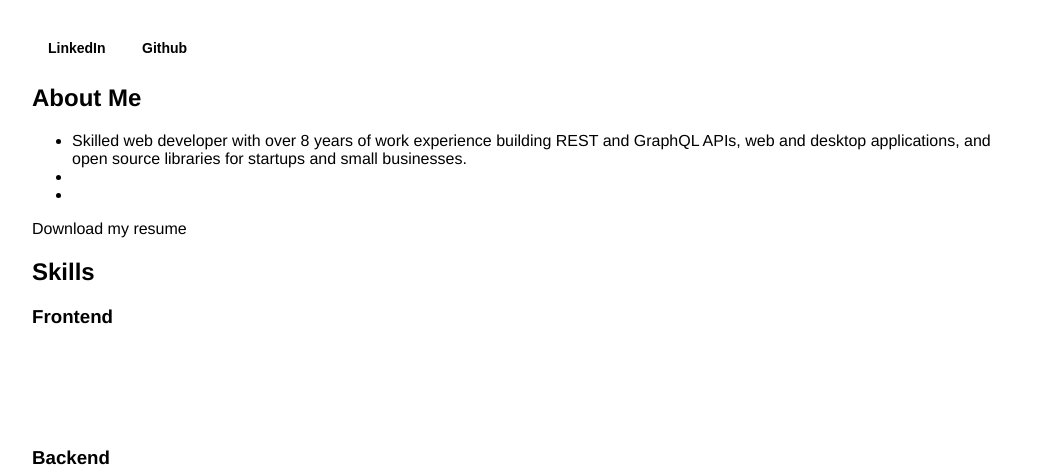
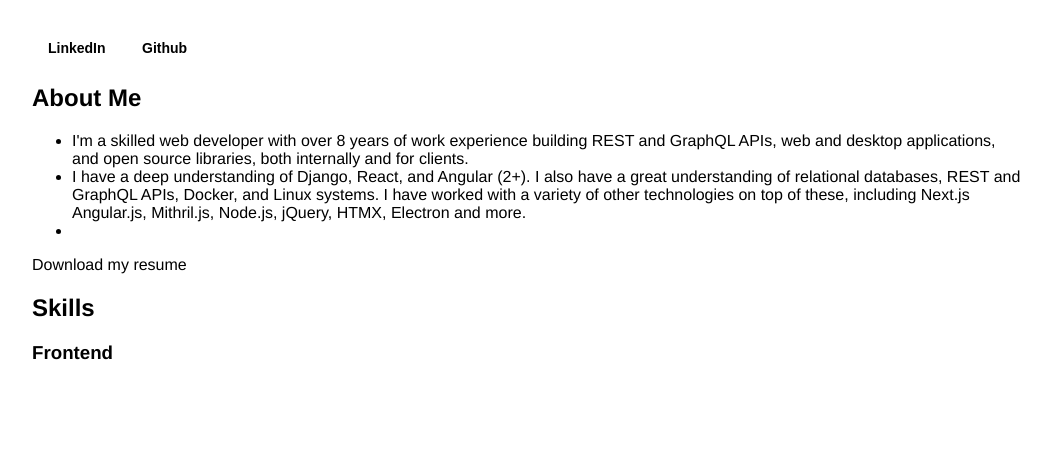
Before and after one commit to shakedown-street/jprice, a Django app: page / in a window 1280 px wide. Shown: the part 69-536 px from the top of the page, without its empty margins (112-1163 px from the left). Run offline with Django 4.2, Linux system fonts and the light colour scheme; some libraries are stand-ins or nearby versions.

Commit message:
Update home page slightly

```diff
--- a/templates/jprice/index.html
+++ b/templates/jprice/index.html
@@ -12,13 +12,17 @@
 
 <h2>About Me</h2>
 <ul>
-  <li>Skilled web developer with over 8 years of work experience building REST and GraphQL APIs, web and desktop
-    applications, and open source libraries for startups and small businesses.
+  <li>I'm a skilled web developer with over 8 years of work experience building REST and GraphQL APIs, web and desktop
+    applications, and open source libraries, both internally and for clients.
   </li>
-  <li></li>
+  <li>I have a deep understanding of Django, React, and Angular (2+). I also have a great understanding of
+    relational databases, REST and GraphQL APIs, Docker, and Linux systems. I have worked with a variety of
+    other technologies on top of these, including Next.js Angular.js, Mithril.js, Node.js, jQuery, HTMX, Electron
+    and more.</li>
   <li></li>
 </ul>
-<a href="{% static 'jprice/resume.pdf' %}" target="_blank">Download my resume</a>
+
+<a href="{% url 'resume:resume_pdf' %}" target="_blank">Download my resume</a>
 
 <h2>Skills</h2>
 
@@ -27,7 +31,8 @@
   <div class="jp-badge">JavaScript</div>
   <div class="jp-badge">TypeScript</div>
   <div class="jp-badge">React</div>
-  <div class="jp-badge">Angular</div>
+  <div class="jp-badge">Angular (2+)</div>
+  <div class="jp-badge">Angular.js</div>
   <div class="jp-badge">Mithril.js</div>
   <div class="jp-badge">jQuery</div>
   <div class="jp-badge">Electron</div>
```
